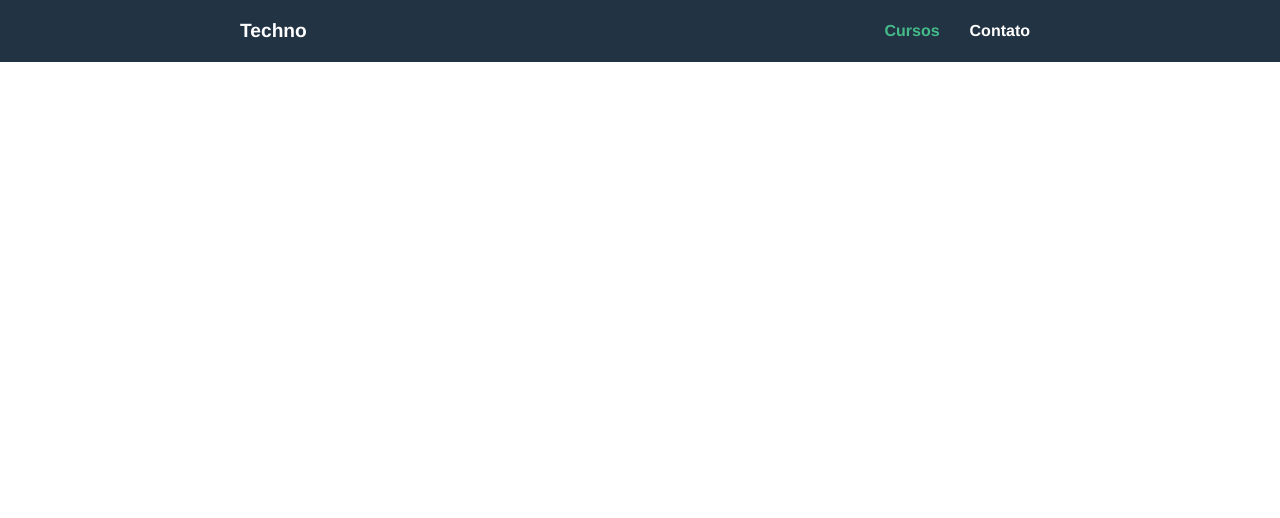
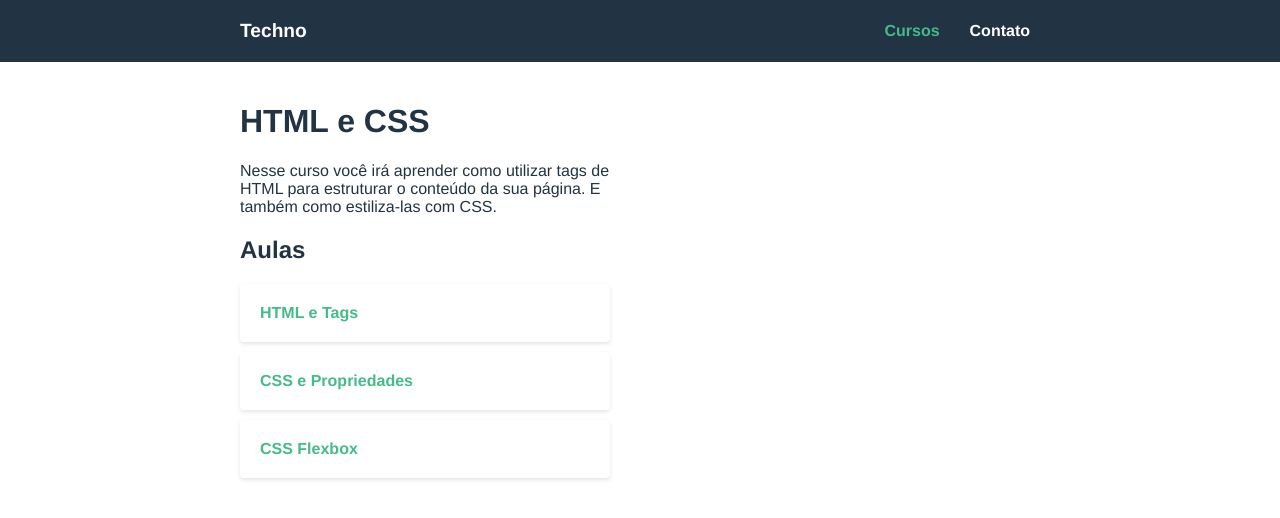
Before and after one commit to WillRy/vuejs2-completo, a Vue app in the folder 07-vue-router/techno-cursos/: page /cursos/html-e-css in a window 1280 px wide. Shown: the top 518 px of the page. Built offline with nearby package versions, Linux system fonts and the light colour scheme; data requests are answered from the project's data file.

Commit message:
Aula 0713 Cursos
- Criada página de cursos do projeto
  techno-cursos

```diff
--- a/07-vue-router/techno-cursos/src/router/index.js
+++ b/07-vue-router/techno-cursos/src/router/index.js
@@ -3,6 +3,7 @@ import VueRouter from 'vue-router'
 import Home from '../views/Home.vue'
 import Contato from "../views/Contato";
 import Cursos from "../views/Cursos";
+import Curso from "../views/Curso";
 
 Vue.use(VueRouter)
 
@@ -22,6 +23,12 @@ const routes = [
     name: 'contato',
     component: Contato
   },
+  {
+    path: '/cursos/:curso',
+    name: 'curso',
+    component: Curso,
+    props: true
+  },
 ]
 
 const router = new VueRouter({
--- /dev/null
+++ b/07-vue-router/techno-cursos/src/views/Curso.vue
@@ -0,0 +1,43 @@
+<template>
+  <div>
+    <PageLoading v-if="loading"/>
+    <transition mode="out-in">
+      <div v-if="api" class="conteudo">
+        <div>
+          <h1>{{ api.nome }}</h1>
+          <p>{{ api.descricao }}</p>
+          <h2>Aulas</h2>
+          <ul class="aulas">
+            <li v-for="aula in api.aulas" :key="aula.id">
+              <router-link to="/">{{ aula.nome }}</router-link>
+            </li>
+          </ul>
+        </div>
+      </div>
+    </transition>
+  </div>
+</template>
+
+<script>
+import fetchData from "@/mixins/fetchData";
+
+export default {
+  name: "Curso",
+  props: ['curso'],
+  mixins: [fetchData],
+  created() {
+    this.fetchData(`/curso/${this.curso}`);
+  }
+}
+</script>
+
+<style scoped>
+.aulas li a{
+  display: block;
+  box-shadow: 0 2px 4px rgba(0,0,0,0.1);
+  background: #fff;
+  padding: 20px;
+  margin-bottom: 10px;
+  border-radius: 4px;
+}
+</style>
--- a/07-vue-router/techno-cursos/src/views/Cursos.vue
+++ b/07-vue-router/techno-cursos/src/views/Cursos.vue
@@ -2,9 +2,19 @@
   <div>
     <PageLoading v-if="loading"/>
     <transition mode="out-in">
-      <div v-if="api">
-        <h1>Cursos</h1>
-        {{ api }}
+      <div v-if="api" class="conteudo">
+        <div>
+          <h1>{{ api.titulo }}</h1>
+          <p>{{ api.descricao }}</p>
+        </div>
+        <ul>
+          <li v-for="curso in api.cursos" :key="curso.id">
+            <router-link :to="{name:'curso',params:{curso: curso.id}}">
+              <h2>{{curso.nome}} - {{curso.totalAulas}} aulas | {{curso.horas}} horas</h2>
+            </router-link>
+            <p>{{curso.descricao}}</p>
+          </li>
+        </ul>
       </div>
     </transition>
   </div>
```
